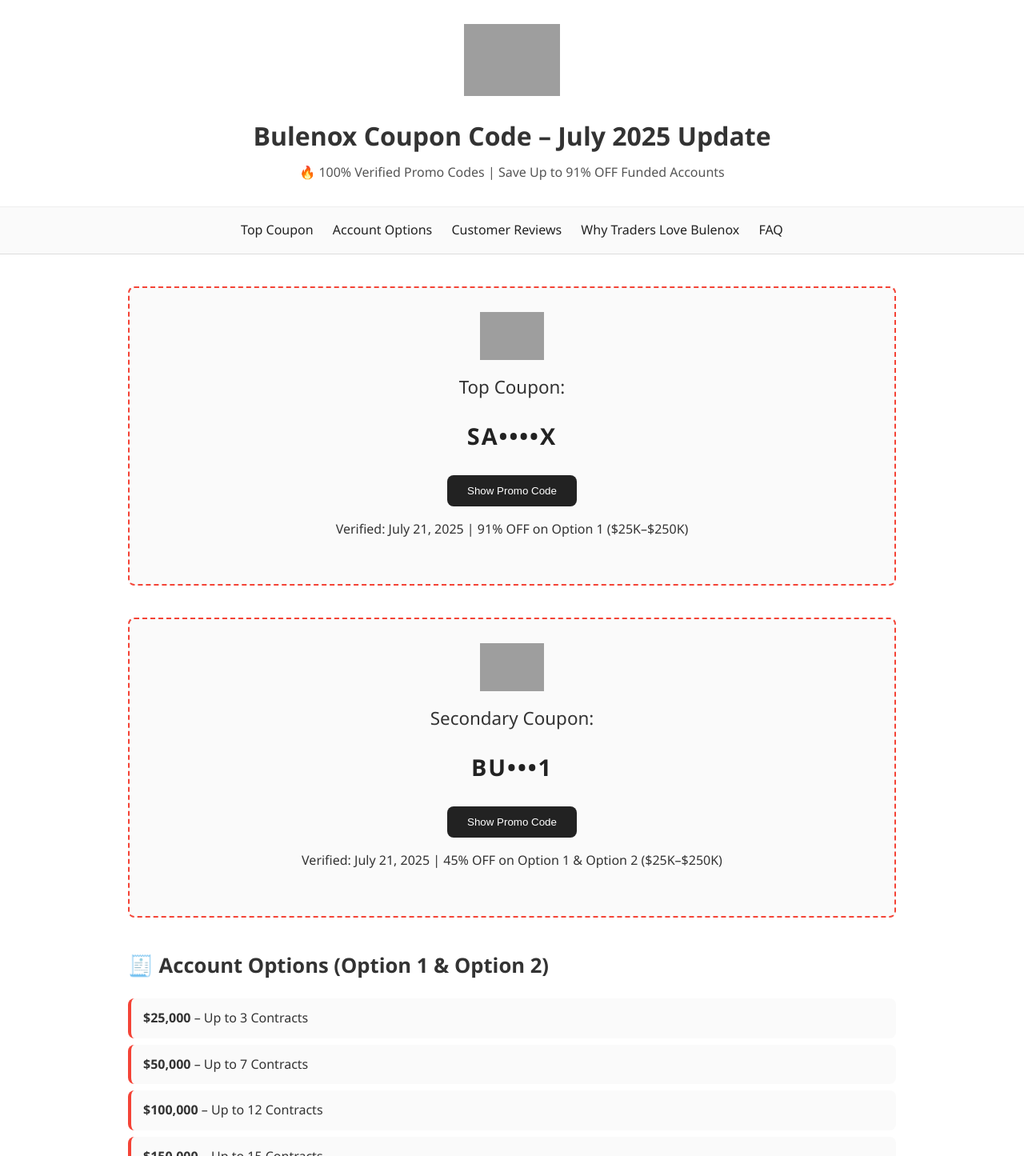
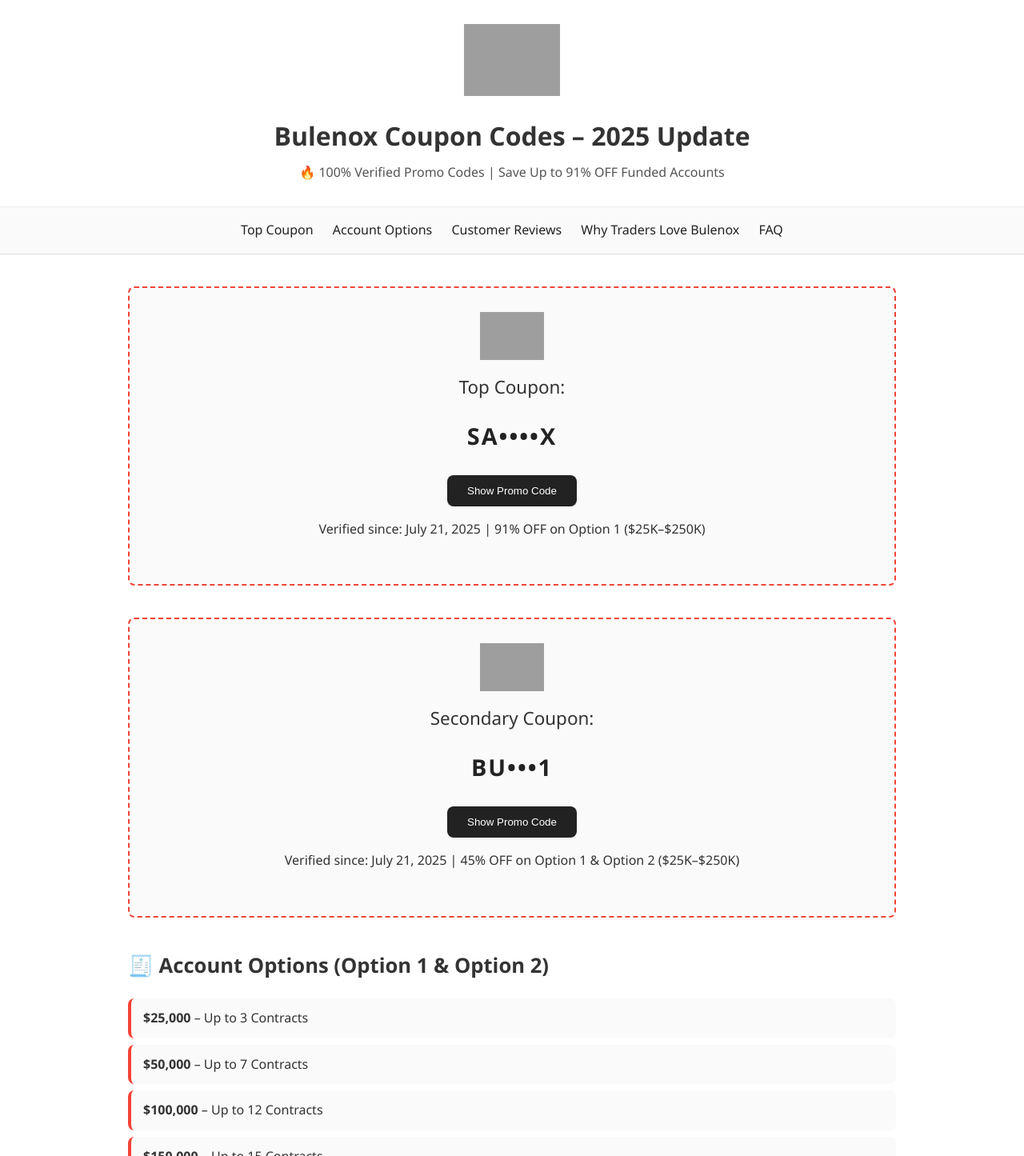
Before and after one commit to coupons-promo-code/bulenox-coupon-code, a plain HTML site: page index.html in a window 1280 px wide. Shown: the top 1445 px of the page at 80% size. Drawn offline with Linux system fonts and the light colour scheme; grey boxes are pictures that could not be loaded.

Commit message:
Update index.html

```diff
--- a/index.html
+++ b/index.html
@@ -3,15 +3,15 @@
 <head>
   <meta charset="UTF-8"/>
   <meta name="viewport" content="width=device-width, initial-scale=1.0"/>
-  <title>Bulenox Coupon Code July 2025 – Save Up to 91% OFF</title>
-  <meta name="description" content="Updated July 2025: Get up to 91% OFF Bulenox funded accounts ($25K–$250K). 100% success rate verified coupons. Try BULE91 or SAVEMAX now.">
+  <title>Bulenox Coupon Codes 2025 – Save Up to 91% OFF</title>
+  <meta name="description" content="Updated 2025: Get up to 91% OFF Bulenox funded accounts ($25K–$250K). 100% success rate verified coupons. Try BULE91 or SAVEMAX now.">
   <meta name="keywords" content="bulenox coupon code, bulenox promo code, 2025 bulenox discount, bulenox funded account, savemax code bulenox">
   <link rel="canonical" href="https://coupons-promo-code.github.io/bulenox-coupon-code/">
   <link rel="icon" href="/favicon.ico" type="image/x-icon">
   <link rel="apple-touch-icon" href="/apple-touch-icon.png">
 
   <!-- Open Graph -->
-  <meta property="og:title" content="Bulenox Coupon Code July 2025 – Save Up to 91% OFF"/>
+  <meta property="og:title" content="Bulenox Coupon Code 2025 – Save Up to 91% OFF"/>
   <meta property="og:description" content="Use working Bulenox coupon codes for up to 91% OFF funded accounts from $25K to $250K. 100% verified promo codes."/>
   <meta property="og:image" content="https://rentabletrader.com/wp-content/uploads/2025/06/avis-bulenox.webp"/>
   <meta property="og:url" content="https://coupons-promo-code.github.io/bulenox-coupon-code/"/>
@@ -146,7 +146,7 @@
 
   <header>
     <img src="https://rentabletrader.com/wp-content/uploads/2025/06/avis-bulenox.webp" alt="Bulenox Logo">
-    <h1>Bulenox Coupon Code – July 2025 Update</h1>
+    <h1>Bulenox Coupon Codes – 2025 Update</h1>
     <p>🔥 100% Verified Promo Codes | Save Up to 91% OFF Funded Accounts</p>
   </header>
 
@@ -167,14 +167,14 @@
         <h2>Top Coupon:</h2>
         <span class="code" id="code-savemax" data-full="SAVEMAX">SA••••X</span><br>
         <button onclick="reveal('code-savemax')">Show Promo Code</button>
-        <p>Verified: July 21, 2025 | 91% OFF on Option 1 ($25K–$250K)</p>
+        <p>Verified since: July 21, 2025 | 91% OFF on Option 1 ($25K–$250K)</p>
       </div>
       <div class="coupon">
         <img class="coupon-logo" src="https://rentabletrader.com/wp-content/uploads/2025/06/avis-bulenox.webp" alt="Bulenox Logo">
         <h2>Secondary Coupon:</h2>
         <span class="code" id="code-bule91" data-full="BULE91">BU•••1</span><br>
         <button onclick="reveal('code-bule91')">Show Promo Code</button>
-        <p>Verified: July 21, 2025 | 45% OFF on Option 1 & Option 2 ($25K–$250K)</p>
+        <p>Verified since: July 21, 2025 | 45% OFF on Option 1 & Option 2 ($25K–$250K)</p>
       </div>
     </section>
 
@@ -264,7 +264,7 @@
       {
         "@type": "Question",
         "name": "Are Bulenox coupon codes working in 2025?",
-        "acceptedAnswer": { "@type": "Answer", "text": "Yes. All codes here are tested and verified as of July 2025." }
+        "acceptedAnswer": { "@type": "Answer", "text": "Yes. All codes here are tested and verified as of 2025." }
       },
       {
         "@type": "Question",
```
